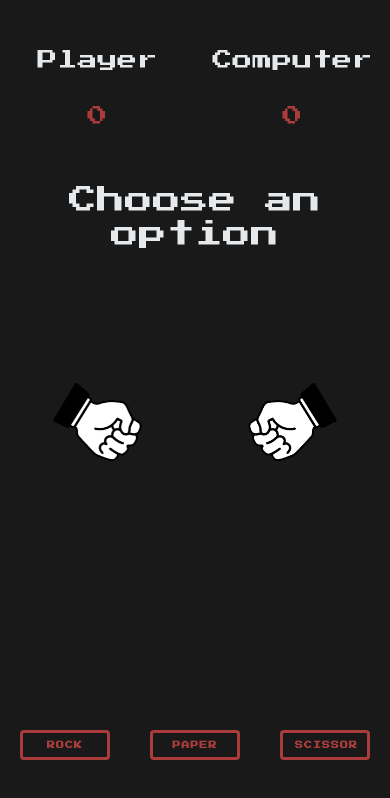
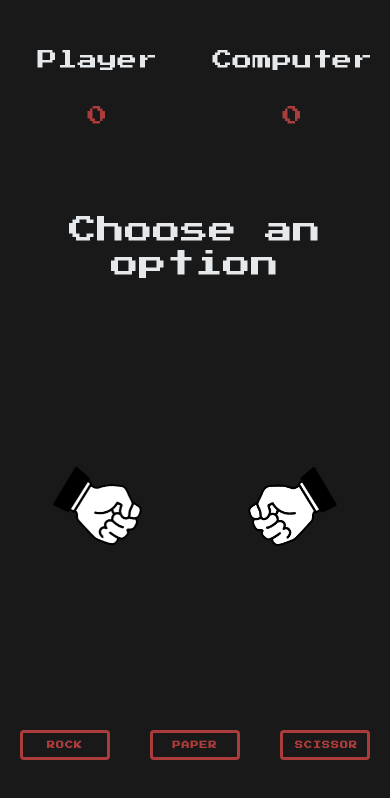
Before and after one commit to khalidsaifullaah/play-with-Javascript, a plain HTML site: page index.html in a window 390 px wide. Both pictures are taken after a click on the button "LET'S PLAY". Drawn offline with nearby package versions, Linux system fonts and the light colour scheme.

Commit message:
responsive issue #2

```diff
--- a/style.css
+++ b/style.css
@@ -114,15 +114,22 @@ section{
 }
 .matchPage{
     transition: opacity 0.5s ease 0.5s;
+    padding-top: 30px;
 }
-.intro,.hands{
+.intro{
     position: absolute;
     top: 50%;
     left: 50%;
     transform: translate(-50%, -50%);
     text-align: center;
 }
-
+.hands{
+    position: absolute;
+    top: 50%;
+    left: 50%;
+    transform: translate(-50%, -50%);
+    text-align: center;
+}
 
 .player-hand{
     transform: rotateY(180deg);
@@ -203,7 +210,7 @@ div.fadeIn{
 }
 
 
-@media (max-width: 775px) {
+/* @media (max-width: 775px) {
     .player-hand{
         transform: rotateY(180deg);
         width: 100%;
@@ -214,7 +221,14 @@ div.fadeIn{
     .options button{
         width: 100PX;
     }
- }
+    .hands{
+        position: absolute;
+        top: 60%;
+        left: 50%;
+        transform: translate(-50%, -50%);
+        text-align: center;
+    }
+ } */
  @media (max-width: 775px) {
      h1{
         font-size: 28px;
@@ -234,6 +248,13 @@ div.fadeIn{
         bottom: 10%;
         max-width: 100%;
         font-size: 10px;
+    }
+    .hands{
+        position: absolute;
+        top: 60%;
+        left: 50%;
+        transform: translate(-50%, -50%);
+        text-align: center;
     }
  }
  @media (max-width: 395px) {
@@ -256,4 +277,11 @@ div.fadeIn{
         max-width: 100%;
         font-size: 8px;
     }
+    .hands{
+        position: absolute;
+        top: 60%;
+        left: 50%;
+        transform: translate(-50%, -50%);
+        text-align: center;
+    }
  }
```
